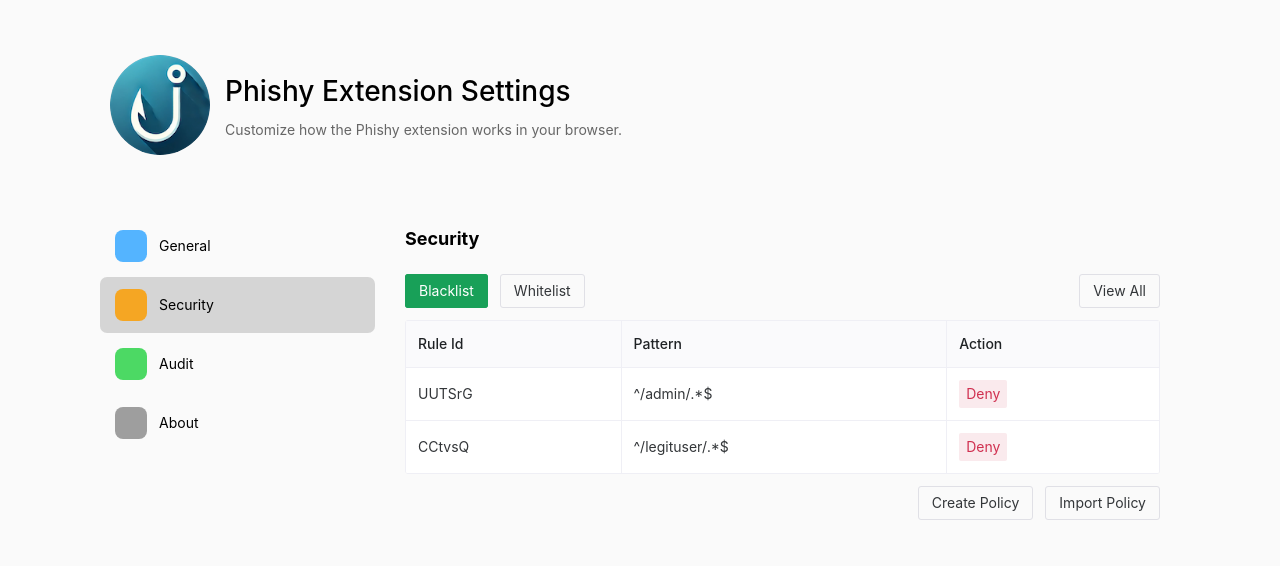
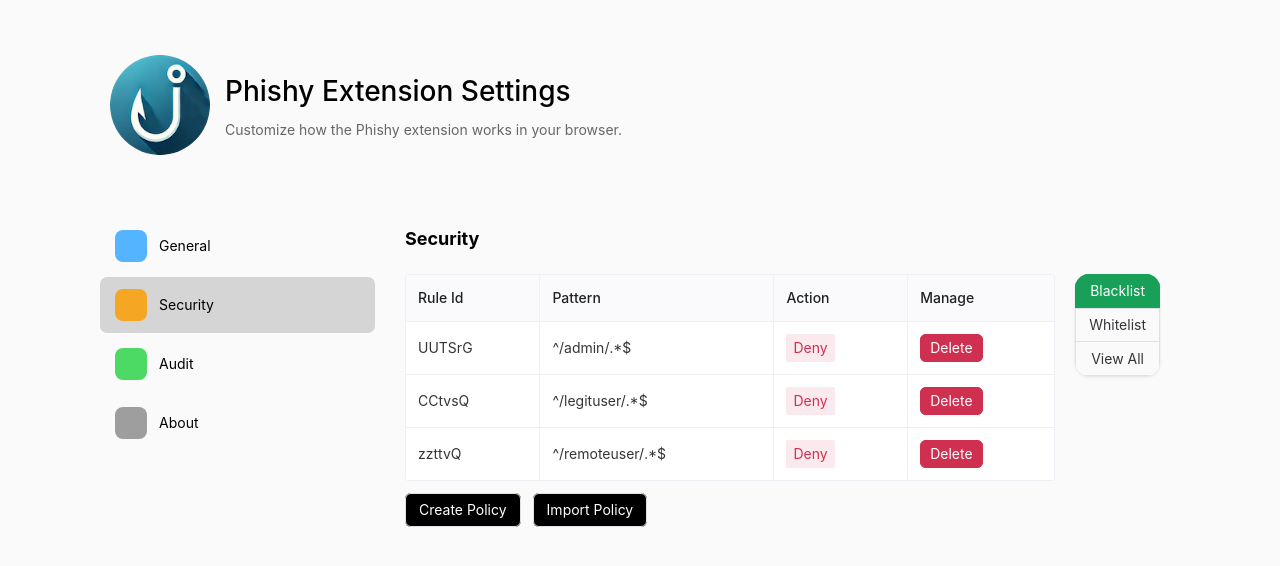
Before and after one commit to NianwenDan/Phishy-Frontend, a Vue app: page / in a window 1280 px wide. Both pictures are taken after a click on the element "Security". Shown: the top 566 px of the page. Built offline with nearby package versions, Linux system fonts and the light colour scheme; some icons are missing.

Commit message:
Modified & styling button group & add policy delete function

```diff
--- a/src/components/SettingMainContents/Security.vue
+++ b/src/components/SettingMainContents/Security.vue
@@ -1,29 +1,12 @@
 <script>
-import {
-  NDataTable,
-  NButton,
-  NSpace,
-  NModal,
-  NForm,
-  NFormItem,
-  NInput,
-  NSelect,
-  NTag
-} from "naive-ui";
+import { NDataTable, NButton, NSpace, NModal, NForm, NFormItem, NInput, NSelect, NTag, NButtonGroup } from "naive-ui";
 import { h } from "vue";
 
 export default {
   name: "Security",
   components: {
-    NInput,
-    NFormItem,
-    NForm,
-    NSelect,
-    NDataTable,
-    NButton,
-    NSpace,
-    NModal,
-    NTag
+    NInput, NFormItem, NForm, NSelect, NDataTable,
+    NButton, NSpace, NModal, NTag, NButtonGroup
   },
   data() {
     return {
@@ -64,34 +47,29 @@ export default {
             );
             return tags;
           }
+      },
+        {title: "Manage", key: "actions",
+            render: (row, index) =>
+                h( NButton,
+                  { class: "hover-button", size: "small", type: "error",
+                    onClick: () => this.deletePolicy(row, index)
+                  },
+                  { default: () => "Delete" }
+                )
         }
       ],
-      blacklistData: [ // added
-        {
-          ruleId: "UUTSrG",
-          pattern: "^/admin/.*$",
-          action: ["Deny"]
-        },
-        {
-          ruleId: "CCtvsQ",
-          pattern: "^/legituser/.*$",
-          action: ["Deny"]
-        }
+      blacklistData: [ // temp data for bl
+        { ruleId: "UUTSrG", pattern: "^/admin/.*$", action: ["Deny"] },
+        { ruleId: "CCtvsQ", pattern: "^/legituser/.*$", action: ["Deny"] },
+        { ruleId: "zzttvQ", pattern: "^/remoteuser/.*$", action: ["Deny"] }
       ],
-      whitelistData: [ // added
-        {
-          ruleId: "6DGfqP",
-          pattern: "^/api/v1/users/\\d+$",
-          action: ["Allow"]
-        },
-        {
-          ruleId: "o1hvSr",
-          pattern: "^/products/(\\d+|new)$",
-          action: ["Allow"]
-        }
+      whitelistData: [ // temp data for wl
+        { ruleId: "6DGfqP", pattern: "^/api/v1/users/\\d+$", action: ["Allow"]},
+        { ruleId: "o1hvSr", pattern: "^/products/(\\d+|new)$", action: ["Allow"]}
       ]
     };
   },
+
   methods: {
     addNewPolicy() {
       const newPolicy = {
@@ -101,16 +79,18 @@ export default {
       };
 
       // modified logic to push into the correct list
-      if (newPolicy.action.includes("Deny")) {
-        this.blacklistData.push(newPolicy);
-      } else {
-        this.whitelistData.push(newPolicy);
-      }
+      if (newPolicy.action.includes("Deny")) { this.blacklistData.push(newPolicy); } else {this.whitelistData.push(newPolicy);}
 
       this.securitySettings.isShowCreatePolicy = false;
       this.securitySettings.createPolicy.ruleId = this.generateRandomString();
       this.securitySettings.createPolicy.pattern = '';
       this.securitySettings.createPolicy.action = '';
+    },
+    // Policy(row) deletion logic
+    deletePolicy(row) {
+      const targetList = row.action.includes("Deny") ? this.blacklistData : this.whitelistData;
+      const index = targetList.findIndex(item => item.ruleId === row.ruleId);
+      if (index !== -1) targetList.splice(index, 1);
     },
     generateRandomString(length = 6) {
       const chars = 'ABCDEFGHIJKLMNOPQRSTUVWXYZabcdefghijklmnopqrstuvwxyz0123456789';
@@ -120,6 +100,7 @@ export default {
       }
       return result;
     }
+
   }
 };
 </script>
@@ -128,35 +109,11 @@ export default {
   <h3></h3>
 
   <!-- added buttons to switch views -->
-  <!-- Top-left: blacklist & whitelist, Top-right: view all -->
-  <div style="display: flex; justify-content: space-between; align-items: center; margin-bottom: 12px;">
-  <!-- Left buttons -->
-  <n-space>
-    <n-button
-      :type="currentView === 'blacklist' ? 'primary' : 'default'"
-      @click="currentView = 'blacklist'"
-    >
-      Blacklist
-    </n-button>
-    <n-button
-      :type="currentView === 'whitelist' ? 'primary' : 'default'"
-      @click="currentView = 'whitelist'"
-    >
-      Whitelist
-    </n-button>
-  </n-space>
-
-  <!-- Right button -->
-  <n-button
-    :type="currentView === 'all' ? 'primary' : 'default'"
-    @click="currentView = 'all'"
-  >
-    View All
-  </n-button>
-  </div>
-
-  <!-- table switching logic -->
+  <!-- Table with control group on the right side -->
+  <div style="display: flex; gap: 20px; align-items: flex-start;">
+     <!-- table switching logic: If in BL, view BL; If in WL, view WL; If view all, display all data -->
     <n-data-table
+      style="flex: 1"
       :single-line="false"
       :columns="tableColumns"
       :data="currentView === 'blacklist'
@@ -166,11 +123,19 @@ export default {
             : [...blacklistData, ...whitelistData]"
     />
 
-  <!-- Bottom-right: Create & Import policy buttons -->
-  <div style="display: flex; justify-content: flex-end; margin-top: 12px">
+    <!-- Button group: Right side of the table -->
+    <n-button-group vertical style="border-radius: 14px; overflow: hidden; box-shadow: 0 1px 3px rgba(0,0,0,0.1);">
+      <n-button class="hover-button" :type="currentView === 'blacklist' ? 'primary' : 'default'" @click="currentView = 'blacklist'">Blacklist</n-button>
+      <n-button class="hover-button" :type="currentView === 'whitelist' ? 'primary' : 'default'" @click="currentView = 'whitelist'">Whitelist</n-button>
+      <n-button class="hover-button":type="currentView === 'all' ? 'primary' : 'default'" @click="currentView = 'all'">View All</n-button>
+    </n-button-group>
+  </div>
+
+ <!-- Bottom-left: Create & Import policy buttons -->
+ <div style="display: flex; justify-content: flex-start; margin-top: 12px">
   <n-space>
-      <n-button @click="securitySettings.isShowCreatePolicy = true">Create Policy</n-button>
-      <n-button>Import Policy</n-button>
+    <n-button class="hover-button-with-black" @click="securitySettings.isShowCreatePolicy = true">Create Policy</n-button>
+    <n-button class="hover-button-with-black">Import Policy</n-button>
   </n-space>
 </div>
 
@@ -204,11 +169,29 @@ export default {
     </n-form>
   </n-modal>
 
-
 </template>
 
+
+
+<!-- Bottom-left: Create & Import policy buttons -->
 <style scoped>
-.n-data-table {
-  margin-top: 10px;
+.hover-button-with-black {
+  background-color: black;
+  color: white;
+  transition: all 0.3s ease;
+  border-radius: 6px;
 }
+.hover-button-with-black:hover {
+  transform: scale(1.05);
+  border-radius: 12px;
+}
+:deep(.hover-button) {
+  transition: all 0.3s ease;
+  border-radius: 6px;
+}
+:deep(.hover-button:hover) {
+  transform: scale(1.05);
+  border-radius: 12px;
+}
+
 </style>
```
Also changed, not shown: src/main.css (line endings or trailing spaces). Lines whose indentation alone changed are shown as unchanged.
